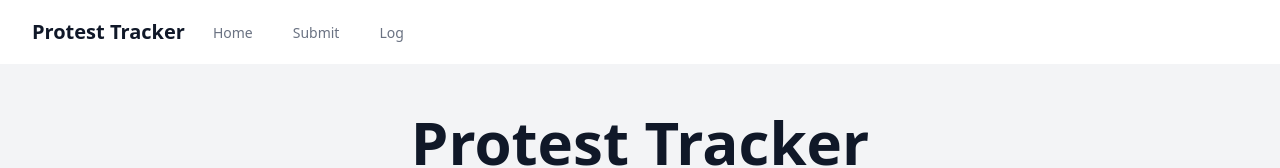
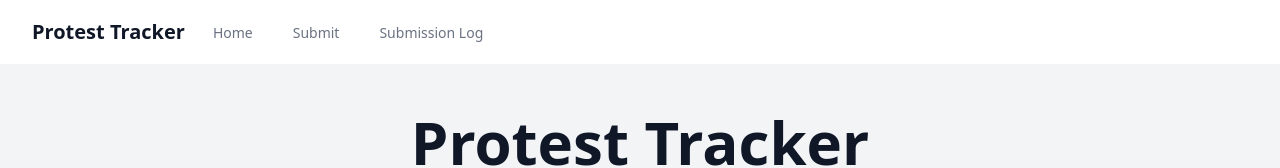
Before and after one commit to gtrev500/protest, a SvelteKit app in the folder webapp/: page / in a window 1280 px wide. Shown: the top 168 px of the page. Built offline with nearby package versions, Linux system fonts and the light colour scheme.

Commit message:
style: log -> submission log

```diff
--- a/webapp/src/routes/+layout.svelte
+++ b/webapp/src/routes/+layout.svelte
@@ -11,7 +11,7 @@
 	const navLinks = [
 		{ href: '/', label: 'Home' },
 		{ href: '/form', label: 'Submit' },
-		{ href: '/log', label: 'Log' }
+		{ href: '/log', label: 'Submission Log' }
 	];
 </script>
 
```
